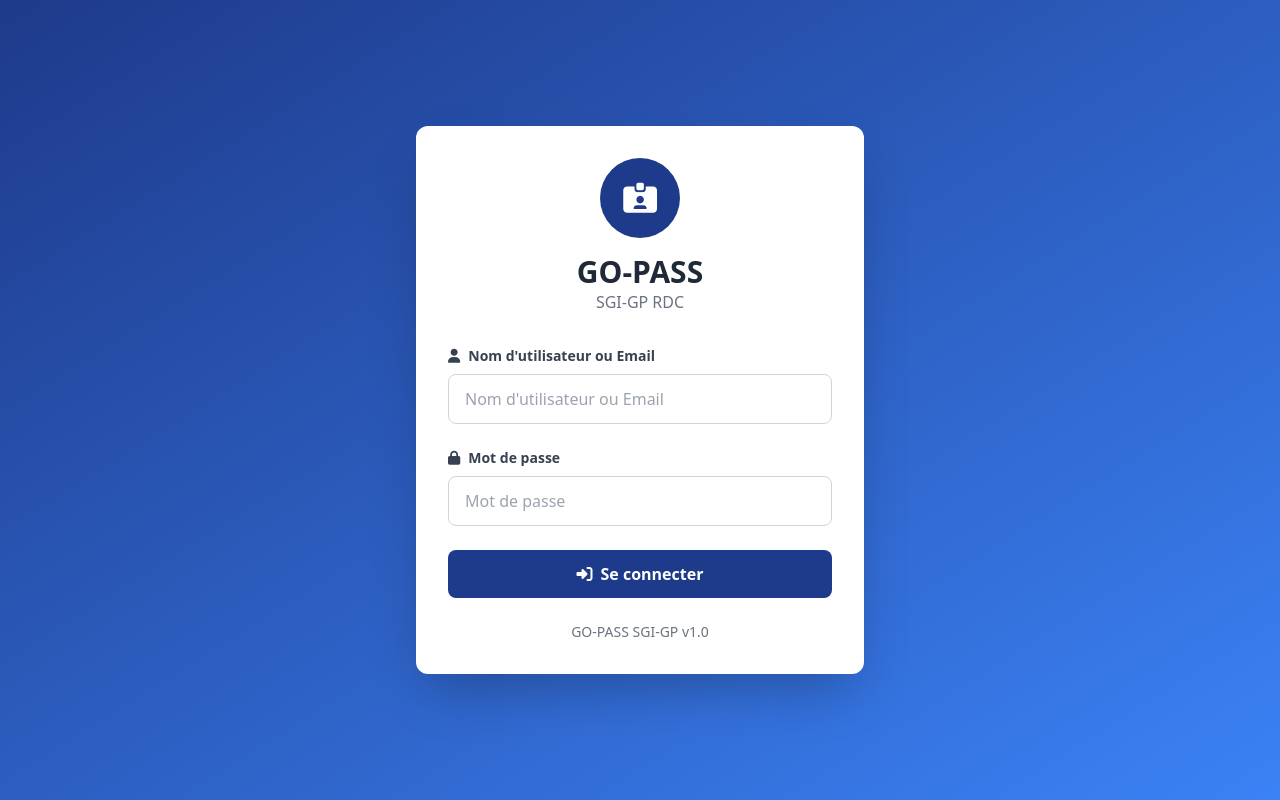
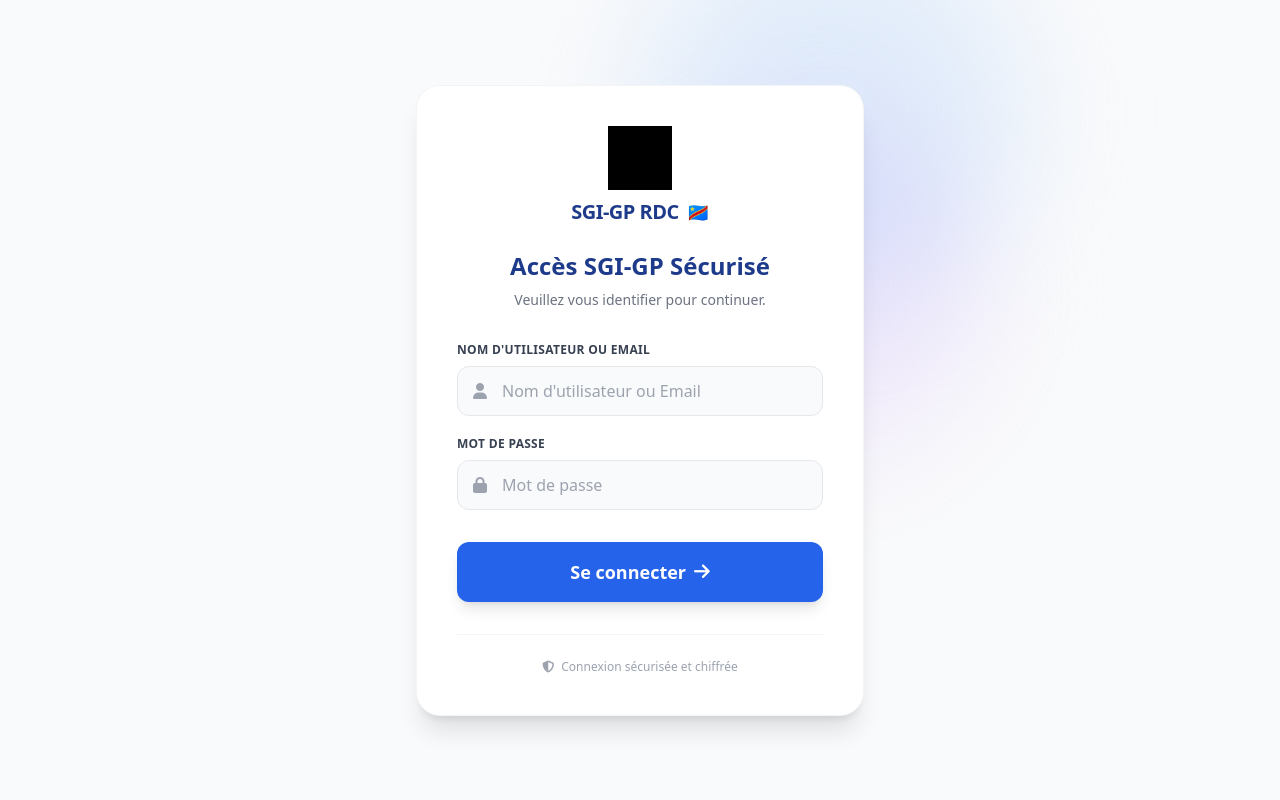
Before and after one commit to moa-digitalagency/GoPass_SGI, a Flask app: page /login in a window 1280 px wide. Run offline with Flask 3, Linux system fonts and the light colour scheme; data that the repository does not hold is empty; some libraries are stand-ins or nearby versions.

Commit message:
Harmonize Login and Admin UI with Landing Page Identity
- Updated Login page (`templates/auth/login.html`) to use Landing Page visual identity:
  - Background `bg-gray-50` with animated blobs.
  - White card with `shadow-xl`, `rounded-3xl`.
  - Title "Accès SGI-GP Sécurisé" and RVA Logo.
  - Buttons and inputs aligned with Blue RVA (`blue-600`).
- Updated Admin Dashboard Layout (`templates/base.html`):
  - Sidebar background changed to "Bleu nuit" (`bg-blue-900`).
  - Added "Retour au Portail" link in a new top header.
  - Updated typography and layout to match "SGI-GP" branding.
- Updated Dashboard Cards (`templates/dashboard/index.html`):
  - Changed border radius to `rounded-3xl` to match public site cards.
- Added animation keyframes to `statics/css/style.css` for background blobs.

Co-authored-by: moa-digitalagency <93324793+moa-digitalagency@users.noreply.github.com>

```diff
--- a/statics/css/style.css
+++ b/statics/css/style.css
@@ -147,3 +147,17 @@ button:active {
         margin-left: 0;
     }
 }
+
+/* Blob Animations */
+@keyframes blob {
+    0% { transform: translate(0px, 0px) scale(1); }
+    33% { transform: translate(30px, -50px) scale(1.1); }
+    66% { transform: translate(-20px, 20px) scale(0.9); }
+    100% { transform: translate(0px, 0px) scale(1); }
+}
+.animate-blob {
+    animation: blob 7s infinite;
+}
+.animation-delay-2000 {
+    animation-delay: 2s;
+}
--- a/templates/auth/login.html
+++ b/templates/auth/login.html
@@ -11,46 +11,68 @@
 {% block title %}{{ t('global.login') }} - {{ t('global.app_name') }}{% endblock %}
 
 {% block content_public %}
-<div class="min-h-screen flex items-center justify-center bg-gradient-to-br from-primary to-secondary">
-    <div class="bg-white p-8 rounded-xl shadow-2xl w-full max-w-md">
+<div class="min-h-screen flex items-center justify-center bg-gray-50 relative overflow-hidden font-sans">
+
+    <!-- Decorative Background Blobs -->
+    <div class="absolute top-0 left-1/2 transform -translate-x-1/2 -mt-20 w-96 h-96 bg-blue-100 rounded-full mix-blend-multiply filter blur-3xl opacity-70 animate-blob"></div>
+    <div class="absolute top-0 left-1/2 transform -translate-x-1/2 mt-20 w-96 h-96 bg-purple-100 rounded-full mix-blend-multiply filter blur-3xl opacity-70 animate-blob animation-delay-2000"></div>
+
+    <div class="bg-white p-10 rounded-3xl shadow-xl w-full max-w-md relative z-10 border border-gray-100">
         <div class="text-center mb-8">
-            <div id="login-default-icon" class="w-20 h-20 bg-primary rounded-full mx-auto flex items-center justify-center mb-4">
-                <i class="fas fa-id-card-alt text-white text-3xl"></i>
+            <!-- Logo RVA + SGI-GP RDC -->
+            <div class="flex flex-col items-center justify-center gap-2 mb-6">
+                <img src="{{ url_for('static', filename='img/logo_rva.png') }}" alt="RVA Logo" class="h-16 w-auto">
+                <div class="flex items-center gap-2">
+                    <span class="font-black text-xl text-blue-900 tracking-tight leading-none">SGI-GP RDC</span>
+                    <span class="text-lg">🇨🇩</span>
+                </div>
             </div>
-            <img id="login-logo-gopass" src="" class="h-24 mx-auto mb-4 hidden object-contain bg-white rounded p-2">
 
-            <h1 id="login-default-title" class="text-3xl font-bold text-gray-800">GO-PASS</h1>
-            <p class="text-gray-500">{{ t('global.app_name') }}</p>
+            <h1 class="text-2xl font-bold text-blue-900">Accès SGI-GP Sécurisé</h1>
+            <p class="text-gray-500 text-sm mt-2">Veuillez vous identifier pour continuer.</p>
         </div>
 
         <form method="POST" action="{{ url_for('auth.login') }}">
-            <div class="mb-6">
-                <label class="block text-gray-700 text-sm font-semibold mb-2" for="username">
-                    <i class="fas fa-user mr-2"></i>{{ t('auth.username_placeholder') }}
+            <div class="mb-5">
+                <label class="block text-gray-700 text-xs font-bold uppercase tracking-wide mb-2" for="username">
+                    {{ t('auth.username_placeholder') }}
                 </label>
-                <input type="text" id="username" name="username" required
-                    class="w-full px-4 py-3 border border-gray-300 rounded-lg focus:outline-none focus:ring-2 focus:ring-primary"
-                    placeholder="{{ t('auth.username_placeholder') }}">
+                <div class="relative">
+                    <div class="absolute inset-y-0 left-0 pl-4 flex items-center pointer-events-none">
+                        <i class="fas fa-user text-gray-400"></i>
+                    </div>
+                    <input type="text" id="username" name="username" required
+                        class="w-full pl-11 pr-4 py-3 bg-gray-50 border border-gray-200 rounded-xl focus:outline-none focus:ring-2 focus:ring-blue-600 focus:bg-white transition-all text-gray-800 font-medium"
+                        placeholder="{{ t('auth.username_placeholder') }}">
+                </div>
             </div>
 
-            <div class="mb-6">
-                <label class="block text-gray-700 text-sm font-semibold mb-2" for="password">
-                    <i class="fas fa-lock mr-2"></i>{{ t('auth.password_placeholder') }}
+            <div class="mb-8">
+                <label class="block text-gray-700 text-xs font-bold uppercase tracking-wide mb-2" for="password">
+                    {{ t('auth.password_placeholder') }}
                 </label>
-                <input type="password" id="password" name="password" required
-                    class="w-full px-4 py-3 border border-gray-300 rounded-lg focus:outline-none focus:ring-2 focus:ring-primary"
-                    placeholder="{{ t('auth.password_placeholder') }}">
+                <div class="relative">
+                     <div class="absolute inset-y-0 left-0 pl-4 flex items-center pointer-events-none">
+                        <i class="fas fa-lock text-gray-400"></i>
+                    </div>
+                    <input type="password" id="password" name="password" required
+                        class="w-full pl-11 pr-4 py-3 bg-gray-50 border border-gray-200 rounded-xl focus:outline-none focus:ring-2 focus:ring-blue-600 focus:bg-white transition-all text-gray-800 font-medium"
+                        placeholder="{{ t('auth.password_placeholder') }}">
+                </div>
             </div>
 
             <button type="submit"
-                class="w-full bg-primary text-white py-3 rounded-lg font-semibold hover:bg-blue-700 transition duration-200">
-                <i class="fas fa-sign-in-alt mr-2"></i>{{ t('auth.login_btn') }}
+                class="w-full bg-blue-600 text-white py-4 rounded-xl font-bold text-lg shadow-lg hover:bg-blue-700 hover:shadow-blue-500/50 transition-all duration-300 flex items-center justify-center">
+                <span>{{ t('auth.login_btn') }}</span>
+                <i class="fas fa-arrow-right ml-2"></i>
             </button>
         </form>
 
-        <p class="mt-6 text-center text-gray-500 text-sm">
-            GO-PASS SGI-GP v1.0
-        </p>
+        <div class="mt-8 pt-6 border-t border-gray-100 text-center">
+            <p class="text-gray-400 text-xs">
+                <i class="fas fa-shield-alt mr-1"></i> Connexion sécurisée et chiffrée
+            </p>
+        </div>
     </div>
 </div>
 {% endblock %}
--- a/templates/base.html
+++ b/templates/base.html
@@ -17,116 +17,152 @@
     <link rel="stylesheet" href="{{ url_for('static', filename='css/style.css') }}">
     <script src="/static/js/base.js"></script>
 </head>
-<body class="bg-gray-100 min-h-screen">
+<body class="bg-gray-50 min-h-screen font-sans">
     {% if current_user.is_authenticated %}
     <div class="flex">
-        <aside class="w-64 bg-primary min-h-screen fixed left-0 top-0 text-white">
-            <div class="p-6 text-center">
-                <!-- Dynamic Logos -->
-                <h1 class="text-2xl font-bold flex items-center justify-center" id="sidebar-default-title">
-                    <i class="fas fa-id-card-alt mr-2"></i>GO-PASS
-                </h1>
+        <!-- Sidebar -->
+        <aside class="w-64 bg-blue-900 min-h-screen fixed left-0 top-0 text-white shadow-2xl z-50 flex flex-col">
+            <!-- Sidebar Header -->
+            <div class="h-20 flex items-center justify-center border-b border-blue-800/50 bg-blue-950/30 shrink-0">
+                <div class="flex items-center gap-3">
+                    <img src="{{ url_for('static', filename='img/logo_rva.png') }}" alt="RVA" class="h-8 w-auto bg-white rounded p-1">
+                    <div class="flex flex-col">
+                        <span class="font-black text-lg tracking-tight leading-none">SGI-GP</span>
+                        <span class="text-[0.6rem] uppercase text-blue-300 font-bold tracking-widest">Admin Panel</span>
+                    </div>
+                </div>
+            </div>
 
-                <img id="sidebar-logo-gopass" src="" class="h-16 mx-auto mb-2 hidden object-contain bg-white rounded p-1">
-                <p class="text-blue-200 text-sm mt-1">SGI-GP</p>
-            </div>
-            <nav class="mt-6">
-                <a href="{{ url_for('dashboard.index') }}" class="flex items-center px-6 py-3 hover:bg-blue-800 {% if request.endpoint == 'dashboard.index' %}bg-blue-800{% endif %}">
-                    <i class="fas fa-tachometer-alt mr-3"></i>{{ t('menu.dashboard') }}
+            <!-- Navigation -->
+            <nav class="flex-1 overflow-y-auto py-4">
+                <a href="{{ url_for('dashboard.index') }}" class="flex items-center px-6 py-3 hover:bg-blue-800 transition-colors {% if request.endpoint == 'dashboard.index' %}bg-blue-800 border-r-4 border-white{% endif %}">
+                    <i class="fas fa-tachometer-alt mr-3 w-5 text-center"></i>{{ t('menu.dashboard') }}
                 </a>
                 {% if current_user.role in ['admin', 'agent'] %}
-                <a href="{{ url_for('reports.index') }}" class="flex items-center px-6 py-3 hover:bg-blue-800 {% if 'reports' in request.endpoint %}bg-blue-800{% endif %}">
-                    <i class="fas fa-chart-line mr-3"></i>{{ t('menu.reports') }}
+                <a href="{{ url_for('reports.index') }}" class="flex items-center px-6 py-3 hover:bg-blue-800 transition-colors {% if 'reports' in request.endpoint and 'anomalies' not in request.endpoint %}bg-blue-800 border-r-4 border-white{% endif %}">
+                    <i class="fas fa-chart-line mr-3 w-5 text-center"></i>{{ t('menu.reports') }}
                 </a>
-                <a href="{{ url_for('flights.index') }}" class="flex items-center px-6 py-3 hover:bg-blue-800 {% if 'flights' in request.endpoint %}bg-blue-800{% endif %}">
-                    <i class="fas fa-plane mr-3"></i>{{ t('menu.flights') }}
+                <a href="{{ url_for('flights.index') }}" class="flex items-center px-6 py-3 hover:bg-blue-800 transition-colors {% if 'flights' in request.endpoint %}bg-blue-800 border-r-4 border-white{% endif %}">
+                    <i class="fas fa-plane mr-3 w-5 text-center"></i>{{ t('menu.flights') }}
                 </a>
 
                 <!-- Security & Fraud Menu -->
-                <div class="px-6 py-3 text-blue-200 text-xs uppercase font-bold tracking-wider mt-4">{{ t('menu.security') }}</div>
-                <a href="{{ url_for('reports.anomalies') }}" class="flex items-center px-6 py-2 hover:bg-blue-800 {% if 'reports.anomalies' in request.endpoint %}bg-blue-800{% endif %}">
-                    <i class="fas fa-exclamation-triangle mr-3"></i>{{ t('menu.anomalies') }}
+                <div class="px-6 py-3 text-blue-300 text-xs uppercase font-bold tracking-wider mt-4">{{ t('menu.security') }}</div>
+                <a href="{{ url_for('reports.anomalies') }}" class="flex items-center px-6 py-2 hover:bg-blue-800 transition-colors {% if 'reports.anomalies' in request.endpoint %}bg-blue-800 border-r-4 border-white{% endif %}">
+                    <i class="fas fa-exclamation-triangle mr-3 w-5 text-center"></i>{{ t('menu.anomalies') }}
                 </a>
 
                 <!-- Finance Menu -->
-                <div class="px-6 py-3 text-blue-200 text-xs uppercase font-bold tracking-wider">{{ t('menu.finance') }}</div>
-                <a href="{{ url_for('finance.transactions') }}" class="flex items-center px-6 py-2 hover:bg-blue-800 {% if 'finance.transactions' in request.endpoint %}bg-blue-800{% endif %}">
-                    <i class="fas fa-file-invoice-dollar mr-3"></i>{{ t('menu.sales_journal') }}
+                <div class="px-6 py-3 text-blue-300 text-xs uppercase font-bold tracking-wider mt-4">{{ t('menu.finance') }}</div>
+                <a href="{{ url_for('finance.transactions') }}" class="flex items-center px-6 py-2 hover:bg-blue-800 transition-colors {% if 'finance.transactions' in request.endpoint %}bg-blue-800 border-r-4 border-white{% endif %}">
+                    <i class="fas fa-file-invoice-dollar mr-3 w-5 text-center"></i>{{ t('menu.sales_journal') }}
                 </a>
                 {% if current_user.role == 'admin' %}
-                <a href="{{ url_for('finance.deposits') }}" class="flex items-center px-6 py-2 hover:bg-blue-800 {% if 'finance.deposits' in request.endpoint %}bg-blue-800{% endif %}">
-                    <i class="fas fa-cash-register mr-3"></i>{{ t('menu.agent_cash') }}
+                <a href="{{ url_for('finance.deposits') }}" class="flex items-center px-6 py-2 hover:bg-blue-800 transition-colors {% if 'finance.deposits' in request.endpoint %}bg-blue-800 border-r-4 border-white{% endif %}">
+                    <i class="fas fa-cash-register mr-3 w-5 text-center"></i>{{ t('menu.agent_cash') }}
                 </a>
-                <a href="{{ url_for('finance.reconciliation') }}" class="flex items-center px-6 py-2 hover:bg-blue-800 {% if 'finance.reconciliation' in request.endpoint %}bg-blue-800{% endif %}">
-                    <i class="fas fa-sync-alt mr-3"></i>{{ t('menu.reconciliation') }}
+                <a href="{{ url_for('finance.reconciliation') }}" class="flex items-center px-6 py-2 hover:bg-blue-800 transition-colors {% if 'finance.reconciliation' in request.endpoint %}bg-blue-800 border-r-4 border-white{% endif %}">
+                    <i class="fas fa-sync-alt mr-3 w-5 text-center"></i>{{ t('menu.reconciliation') }}
                 </a>
 
                 <!-- Configuration Menu -->
-                <div class="px-6 py-3 text-blue-200 text-xs uppercase font-bold tracking-wider mt-4">{{ t('menu.config') }}</div>
-                <a href="{{ url_for('settings.tariffs') }}" class="flex items-center px-6 py-2 hover:bg-blue-800 {% if 'settings.tariffs' in request.endpoint %}bg-blue-800{% endif %}">
-                    <i class="fas fa-tags mr-3"></i>{{ t('menu.tariffs') }}
+                <div class="px-6 py-3 text-blue-300 text-xs uppercase font-bold tracking-wider mt-4">{{ t('menu.config') }}</div>
+                <a href="{{ url_for('settings.tariffs') }}" class="flex items-center px-6 py-2 hover:bg-blue-800 transition-colors {% if 'settings.tariffs' in request.endpoint %}bg-blue-800 border-r-4 border-white{% endif %}">
+                    <i class="fas fa-tags mr-3 w-5 text-center"></i>{{ t('menu.tariffs') }}
                 </a>
-                <a href="{{ url_for('settings.airports') }}" class="flex items-center px-6 py-2 hover:bg-blue-800 {% if 'settings.airports' in request.endpoint %}bg-blue-800{% endif %}">
-                    <i class="fas fa-map-marker-alt mr-3"></i>{{ t('menu.airports') }}
+                <a href="{{ url_for('settings.airports') }}" class="flex items-center px-6 py-2 hover:bg-blue-800 transition-colors {% if 'settings.airports' in request.endpoint %}bg-blue-800 border-r-4 border-white{% endif %}">
+                    <i class="fas fa-map-marker-alt mr-3 w-5 text-center"></i>{{ t('menu.airports') }}
                 </a>
-                <a href="{{ url_for('settings.airlines') }}" class="flex items-center px-6 py-2 hover:bg-blue-800 {% if 'settings.airlines' in request.endpoint %}bg-blue-800{% endif %}">
-                    <i class="fas fa-plane-departure mr-3"></i>{{ t('menu.airlines') }}
+                <a href="{{ url_for('settings.airlines') }}" class="flex items-center px-6 py-2 hover:bg-blue-800 transition-colors {% if 'settings.airlines' in request.endpoint %}bg-blue-800 border-r-4 border-white{% endif %}">
+                    <i class="fas fa-plane-departure mr-3 w-5 text-center"></i>{{ t('menu.airlines') }}
                 </a>
 
                 <!-- Infrastructure Menu -->
-                <div class="px-6 py-3 text-blue-200 text-xs uppercase font-bold tracking-wider mt-4">{{ t('menu.infrastructure') }}</div>
-                <a href="{{ url_for('infrastructure.devices') }}" class="flex items-center px-6 py-2 hover:bg-blue-800 {% if 'infrastructure.devices' in request.endpoint %}bg-blue-800{% endif %}">
-                    <i class="fas fa-mobile-alt mr-3"></i>{{ t('menu.devices') }}
+                <div class="px-6 py-3 text-blue-300 text-xs uppercase font-bold tracking-wider mt-4">{{ t('menu.infrastructure') }}</div>
+                <a href="{{ url_for('infrastructure.devices') }}" class="flex items-center px-6 py-2 hover:bg-blue-800 transition-colors {% if 'infrastructure.devices' in request.endpoint %}bg-blue-800 border-r-4 border-white{% endif %}">
+                    <i class="fas fa-mobile-alt mr-3 w-5 text-center"></i>{{ t('menu.devices') }}
                 </a>
-                <a href="{{ url_for('infrastructure.printers') }}" class="flex items-center px-6 py-2 hover:bg-blue-800 {% if 'infrastructure.printers' in request.endpoint %}bg-blue-800{% endif %}">
-                    <i class="fas fa-print mr-3"></i>{{ t('menu.printers') }}
+                <a href="{{ url_for('infrastructure.printers') }}" class="flex items-center px-6 py-2 hover:bg-blue-800 transition-colors {% if 'infrastructure.printers' in request.endpoint %}bg-blue-800 border-r-4 border-white{% endif %}">
+                    <i class="fas fa-print mr-3 w-5 text-center"></i>{{ t('menu.printers') }}
                 </a>
-                <a href="{{ url_for('infrastructure.security_keys') }}" class="flex items-center px-6 py-2 hover:bg-blue-800 {% if 'infrastructure.security_keys' in request.endpoint %}bg-blue-800{% endif %}">
-                    <i class="fas fa-key mr-3"></i>{{ t('menu.keys') }}
+                <a href="{{ url_for('infrastructure.security_keys') }}" class="flex items-center px-6 py-2 hover:bg-blue-800 transition-colors {% if 'infrastructure.security_keys' in request.endpoint %}bg-blue-800 border-r-4 border-white{% endif %}">
+                    <i class="fas fa-key mr-3 w-5 text-center"></i>{{ t('menu.keys') }}
                 </a>
                 {% endif %}
 
-                <div class="px-6 py-3 text-blue-200 text-xs uppercase font-bold tracking-wider mt-4">{{ t('menu.admin') }}</div>
-                <a href="{{ url_for('users.index') }}" class="flex items-center px-6 py-2 hover:bg-blue-800 {% if 'users' in request.endpoint %}bg-blue-800{% endif %}">
-                    <i class="fas fa-users mr-3"></i>{{ t('menu.users') }}
+                <div class="px-6 py-3 text-blue-300 text-xs uppercase font-bold tracking-wider mt-4">{{ t('menu.admin') }}</div>
+                <a href="{{ url_for('users.index') }}" class="flex items-center px-6 py-2 hover:bg-blue-800 transition-colors {% if 'users' in request.endpoint %}bg-blue-800 border-r-4 border-white{% endif %}">
+                    <i class="fas fa-users mr-3 w-5 text-center"></i>{{ t('menu.users') }}
                 </a>
                 {% endif %}
             </nav>
-            <div class="absolute bottom-0 left-0 right-0 p-4 border-t border-blue-800">
+
+            <!-- Sidebar Footer -->
+            <div class="p-4 border-t border-blue-800/50 bg-blue-950/30 shrink-0">
                 <div class="flex items-center justify-center mb-3 space-x-2">
-                     <a href="{{ url_for('public.set_language', lang='fr') }}" class="text-xl hover:scale-110 transition-transform" title="Français">🇨🇩</a>
-                     <a href="{{ url_for('public.set_language', lang='en') }}" class="text-xl hover:scale-110 transition-transform" title="English">🇬🇧</a>
+                     <a href="{{ url_for('public.set_language', lang='fr') }}" class="text-xl hover:scale-110 transition-transform opacity-80 hover:opacity-100" title="Français">🇨🇩</a>
+                     <a href="{{ url_for('public.set_language', lang='en') }}" class="text-xl hover:scale-110 transition-transform opacity-80 hover:opacity-100" title="English">🇬🇧</a>
                 </div>
-                <div class="flex items-center mb-3">
-                    <div class="w-10 h-10 bg-blue-600 rounded-full flex items-center justify-center mr-3">
-                        <i class="fas fa-user"></i>
+                <div class="flex items-center mb-3 px-2">
+                    <div class="w-10 h-10 bg-blue-600 rounded-full flex items-center justify-center mr-3 shrink-0 shadow-lg">
+                        <i class="fas fa-user text-white"></i>
                     </div>
-                    <div>
-                        <p class="font-semibold">{{ current_user.first_name }}</p>
-                        <p class="text-xs text-blue-200">{{ current_user.role|title }}</p>
+                    <div class="overflow-hidden">
+                        <p class="font-semibold text-sm truncate">{{ current_user.first_name }}</p>
+                        <p class="text-xs text-blue-300 truncate">{{ current_user.role|title }}</p>
                     </div>
                 </div>
                 <div class="flex space-x-2">
-                    <a href="{{ url_for('auth.profile') }}" class="flex-1 text-center py-2 bg-blue-800 rounded hover:bg-blue-700 text-sm">
+                    <a href="{{ url_for('auth.profile') }}" class="flex-1 text-center py-2 bg-blue-800/50 rounded hover:bg-blue-700 transition-colors text-xs font-bold uppercase tracking-wide">
                         <i class="fas fa-cog mr-1"></i>{{ t('menu.profile') }}
                     </a>
-                    <a href="{{ url_for('auth.logout') }}" class="flex-1 text-center py-2 bg-red-600 rounded hover:bg-red-500 text-sm">
+                    <a href="{{ url_for('auth.logout') }}" class="flex-1 text-center py-2 bg-red-600/80 rounded hover:bg-red-600 transition-colors text-xs font-bold uppercase tracking-wide">
                         <i class="fas fa-sign-out-alt mr-1"></i>{{ t('global.logout') }}
                     </a>
                 </div>
             </div>
         </aside>
-        <main class="flex-1 ml-64 p-8">
+
+        <!-- Main Content Wrapper -->
+        <main class="flex-1 ml-64 min-h-screen flex flex-col bg-gray-50">
+            <!-- Admin Top Header -->
+            <header class="bg-white/90 backdrop-blur-md border-b border-gray-200 h-20 px-8 flex items-center justify-between sticky top-0 z-40 shadow-sm">
+                <div>
+                     <h2 class="text-2xl font-bold text-gray-800 tracking-tight">
+                        {% block header_title %}Tableau de Bord{% endblock %}
+                    </h2>
+                    <p class="text-xs text-gray-500 font-medium uppercase tracking-wide mt-1">
+                        SGI-GP Portail de Gestion
+                    </p>
+                </div>
+
+                <div class="flex items-center gap-4">
+                    <a href="/" class="group flex items-center gap-2 px-5 py-2.5 rounded-xl bg-blue-50 text-blue-700 font-bold text-sm hover:bg-blue-600 hover:text-white transition-all duration-300 shadow-sm hover:shadow-blue-200">
+                        <i class="fas fa-external-link-alt group-hover:scale-110 transition-transform"></i>
+                        <span>Retour au Portail</span>
+                    </a>
+                </div>
+            </header>
+
+            <!-- Content Area -->
+            <div class="p-8 flex-1 overflow-y-auto">
                 {% with messages = get_flashed_messages(with_categories=true) %}
                     {% if messages %}
                         {% for category, message in messages %}
-                    <div class="mb-4 p-4 rounded-lg {% if category == 'success' %}bg-green-100 text-green-800{% elif category == 'danger' %}bg-red-100 text-red-800{% elif category == 'warning' %}bg-yellow-100 text-yellow-800{% else %}bg-blue-100 text-blue-800{% endif %}">
-                        {{ message }}
+                        <div class="mb-6 p-4 rounded-xl shadow-sm border border-l-4 flex items-start gap-3
+                            {% if category == 'success' %}bg-green-50 border-green-500 text-green-800
+                            {% elif category == 'danger' %}bg-red-50 border-red-500 text-red-800
+                            {% elif category == 'warning' %}bg-yellow-50 border-yellow-500 text-yellow-800
+                            {% else %}bg-blue-50 border-blue-500 text-blue-800{% endif %}">
+                            <i class="fas {% if category == 'success' %}fa-check-circle{% elif category == 'danger' %}fa-exclamation-circle{% elif category == 'warning' %}fa-exclamation-triangle{% else %}fa-info-circle{% endif %} mt-1"></i>
+                            <div>{{ message }}</div>
                         </div>
                         {% endfor %}
                     {% endif %}
                 {% endwith %}
+
                 {% block content %}{% endblock %}
+            </div>
         </main>
     </div>
     {% else %}
```
Also changed, not shown: templates/dashboard/index.html (+36 -30 lines). Lines whose indentation alone changed are shown as unchanged.
